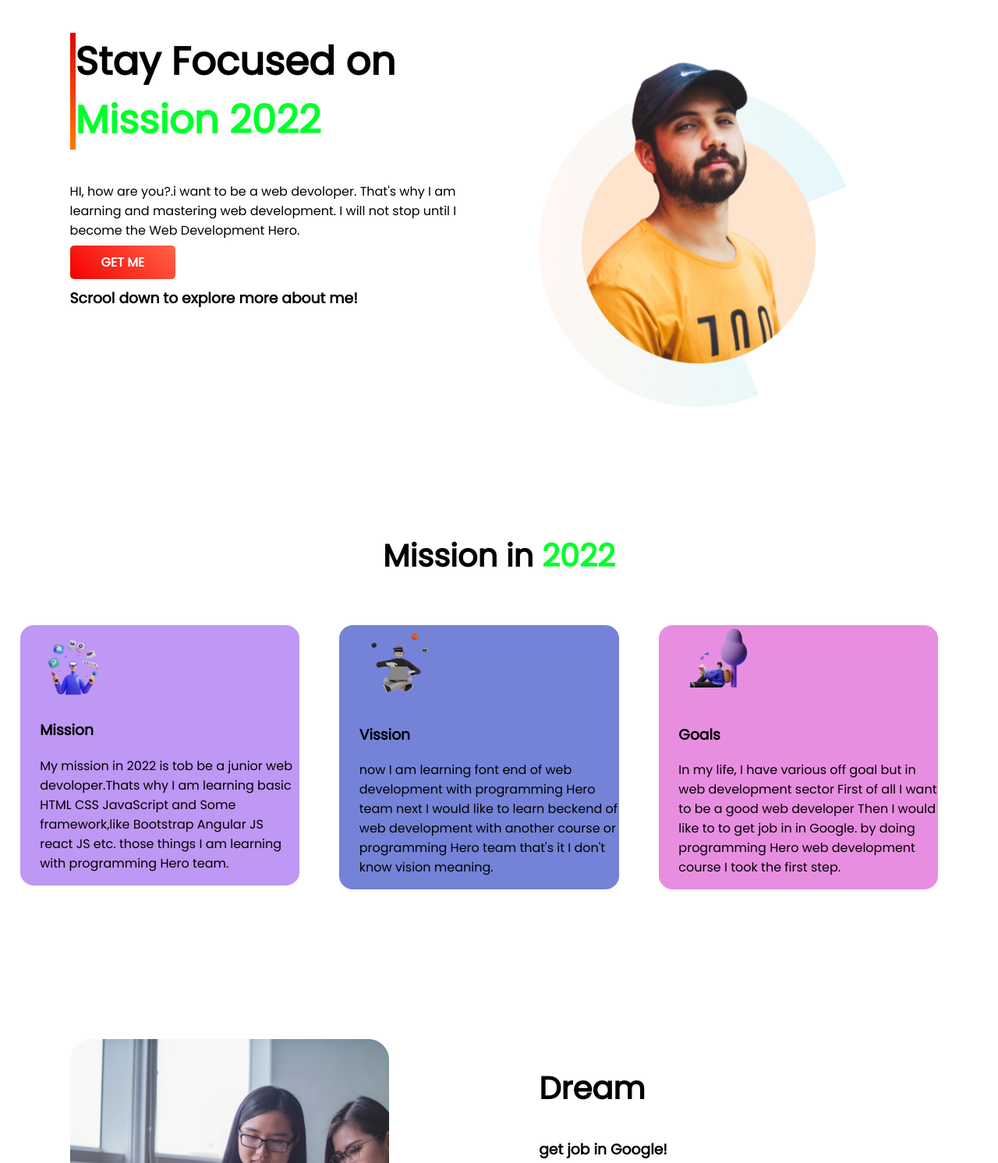
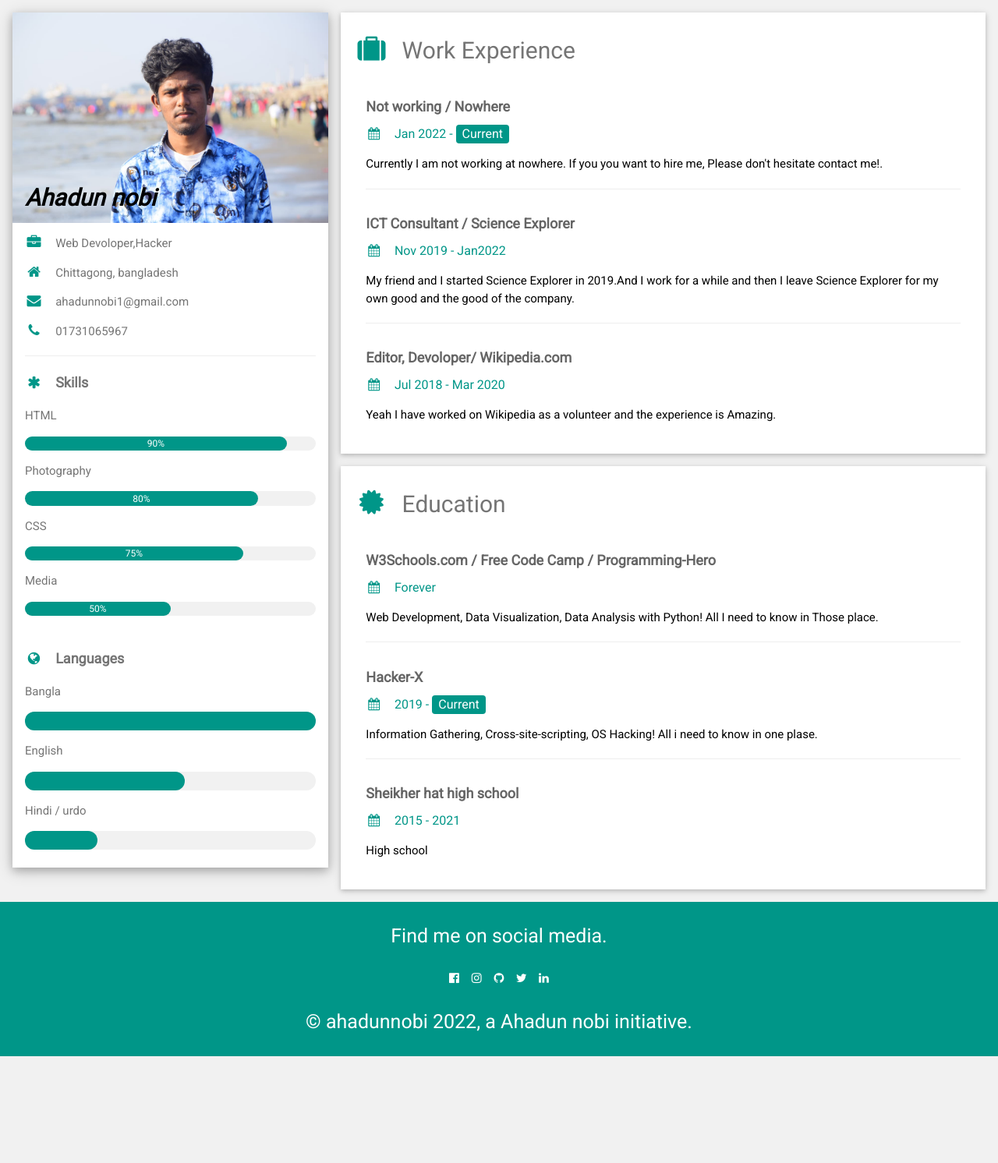
Before and after one commit to ahadunnobi/portfolio12, a plain HTML site: page index.html in a window 1280 px wide. Shown: the top 1492 px of the page at 78% size. After the commit the page ends 1355 px from the top, so only its background shows below. Drawn offline with nearby package versions, Linux system fonts and the light colour scheme.

Commit message:
fixed year

```diff
--- a/index.html
+++ b/index.html
@@ -1,91 +1,158 @@
 <!DOCTYPE html>
-<html lang="en">
-<head>
-    <meta charset="UTF-8">
-    <meta name="viewport" content="width=device-width, initial-scale=1.0">
-    <meta http-equiv="X-UA-Compatible" content="ie=edge">
-    <title>Ahadun nobi</title>
-    <link rel="shortcut icon" href="images/person/person-0.png" type="image/x-icon">
-    <link href="https://fonts.googleapis.com/css?family=Poppins&display=swap" rel="stylesheet">
-    <link rel="stylesheet" href="style.css">
-</head>
-<body>
-    <section>
-        <div class="half-width">
-            <h1 id="web">Stay Focused on <br><span id="col">Mission 2022</span> </h1>
+<html>
+<title>Ahadun nobi</title>
+<meta charset="UTF-8">
+<meta name="viewport" content="width=device-width, initial-scale=1">
+<link rel="stylesheet" href="https://www.w3schools.com/w3css/4/w3.css">
+<link rel='stylesheet' href='https://fonts.googleapis.com/css?family=Roboto'>
+<link rel="stylesheet" href="https://cdnjs.cloudflare.com/ajax/libs/font-awesome/4.7.0/css/font-awesome.min.css">
+<link rel="shortcut icon" href="images/person/my-bg.png" type="image/x-icon">
+<style>
+html,body,h1,h2,h3,h4,h5,h6 {
+  font-family: "Roboto", sans-serif
+}
+.col{
+  color: rgb(0, 0, 0);
+  font-style: italic;
+  font-weight: 700;
 
-            <p>HI, how are you?.i want to be a web devoloper. That's why I am learning and mastering web development. I will not stop until I become the Web Development Hero.</p>
-            <a class="anchor-button" target="_blank" href="">GET ME</a>
-            <h3>Scrool down to explore more about me!</h3>
+}
+footer p{
+  font-size: 25px;
+}
+footer a i{
+  width: 25px;
+}
+</style>
+<body class="w3-light-grey">
+
+<!-- Page Container -->
+<div class="w3-content w3-margin-top" style="max-width:1400px;">
+
+  <!-- The Grid -->
+  <div class="w3-row-padding">
+
+    <!-- Left Column -->
+    <div class="w3-third">
+
+      <div class="w3-white w3-text-grey w3-card-4">
+        <div class="w3-display-container">
+          <img src="images/person/ahad1.jpg" style="width:100%" alt="Avatar">
+          <div class="w3-display-bottomleft w3-container w3-text-black">
+            <h2 class="col">Ahadun nobi</h2>
+          </div>
         </div>
-        <div class="half-width">
-            <img src="images/person/person-0.png" alt="">
+        <div class="w3-container">
+          <p><i class="fa fa-briefcase fa-fw w3-margin-right w3-large w3-text-teal"></i>Web Devoloper,Hacker </p>
+          <p><i class="fa fa-home fa-fw w3-margin-right w3-large w3-text-teal"></i>Chittagong, bangladesh</p>
+          <p><i class="fa fa-envelope fa-fw w3-margin-right w3-large w3-text-teal"></i>ahadunnobi1@gmail.com</p>
+          <p><i class="fa fa-phone fa-fw w3-margin-right w3-large w3-text-teal"></i>01731065967</p>
+          <hr>
+
+          <p class="w3-large"><b><i class="fa fa-asterisk fa-fw w3-margin-right w3-text-teal"></i>Skills</b></p>
+          <p>HTML</p>
+          <div class="w3-light-grey w3-round-xlarge w3-small">
+            <div class="w3-container w3-center w3-round-xlarge w3-teal" style="width:90%">90%</div>
+          </div>
+          <p>Photography</p>
+          <div class="w3-light-grey w3-round-xlarge w3-small">
+            <div class="w3-container w3-center w3-round-xlarge w3-teal" style="width:80%">
+              <div class="w3-center w3-text-white">80%</div>
+            </div>
+          </div>
+          <p>CSS</p>
+          <div class="w3-light-grey w3-round-xlarge w3-small">
+            <div class="w3-container w3-center w3-round-xlarge w3-teal" style="width:75%">75%</div>
+          </div>
+          <p>Media</p>
+          <div class="w3-light-grey w3-round-xlarge w3-small">
+            <div class="w3-container w3-center w3-round-xlarge w3-teal" style="width:50%">50%</div>
+          </div>
+          <br>
+
+          <p class="w3-large w3-text-theme"><b><i class="fa fa-globe fa-fw w3-margin-right w3-text-teal"></i>Languages</b></p>
+          <p>Bangla</p>
+          <div class="w3-light-grey w3-round-xlarge">
+            <div class="w3-round-xlarge w3-teal" style="height:24px;width:100%"></div>
+          </div>
+          <p>English</p>
+          <div class="w3-light-grey w3-round-xlarge">
+            <div class="w3-round-xlarge w3-teal" style="height:24px;width:55%"></div>
+          </div>
+          <p>Hindi / urdo</p>
+          <div class="w3-light-grey w3-round-xlarge">
+            <div class="w3-round-xlarge w3-teal" style="height:24px;width:25%"></div>
+          </div>
+          <br>
         </div>
-    </section>
-    <section class="mission-area">
-        <h2 class="center">Mission in <span id="col">2022</span> </h2>
-        <div class="widt" id="collor">
-            <img src="images/illustrators/illustrator-1.png" alt="">
-            <h3>Mission</h3>
-            <p>My mission in 2022 is tob be a junior web devoloper.Thats why I am learning basic HTML CSS JavaScript and Some framework,like Bootstrap Angular JS react JS  etc. those things I am learning with programming Hero team.</p>
+      </div><br>
+
+    <!-- End Left Column -->
+    </div>
+
+    <!-- Right Column -->
+    <div class="w3-twothird">
+
+      <div class="w3-container w3-card w3-white w3-margin-bottom">
+        <h2 class="w3-text-grey w3-padding-16"><i class="fa fa-suitcase fa-fw w3-margin-right w3-xxlarge w3-text-teal"></i>Work Experience</h2>
+        <div class="w3-container">
+          <h5 class="w3-opacity"><b>Not working  / Nowhere</b></h5>
+          <h6 class="w3-text-teal"><i class="fa fa-calendar fa-fw w3-margin-right"></i>Jan 2022 - <span class="w3-tag w3-teal w3-round">Current</span></h6>
+          <p>Currently I am not working at nowhere. If you you want to hire me, Please don't hesitate contact me!.</p>
+          <hr>
         </div>
-        <div class="widt" id="collor1">
-            <img src="images/illustrators/illustrator-2.png" alt="">
-            <h3>Vission</h3>
-            <p>now I am learning font end of web development with programming Hero team next  I would like to learn beckend of web development with another course or programming Hero team that's it I don't know vision meaning.</p>
+        <div class="w3-container">
+          <h5 class="w3-opacity"><b>ICT Consultant / Science Explorer</b></h5>
+          <h6 class="w3-text-teal"><i class="fa fa-calendar fa-fw w3-margin-right"></i>Nov 2019 - Jan2022</h6>
+          <p>My friend and I started Science Explorer in 2019.And I work for a while and then I leave Science Explorer for my own good and the good of the company.</p>
+          <hr>
         </div>
-        <div class="widt" id="collor2">
-            <img src="images/illustrators/illustrator-3.png" alt="">
-            <h3>Goals</h3>
-            <p>In my life, I have various off goal but in web development sector First of all I want to be a good web developer Then I would like to to get job in in Google. by doing programming Hero web development course I took the first step.</p>
+        <div class="w3-container">
+          <h5 class="w3-opacity"><b>Editor, Devoloper/ Wikipedia.com</b></h5>
+          <h6 class="w3-text-teal"><i class="fa fa-calendar fa-fw w3-margin-right"></i>Jul 2018 - Mar 2020</h6>
+          <p>Yeah I have worked on Wikipedia as a volunteer and the experience is Amazing. </p><br>
         </div>
-    </section>
-    <section class="dream-area">
-        <div class="half-width">
-            <img src="images/person/coding.png" alt="">
+      </div>
+
+      <div class="w3-container w3-card w3-white">
+        <h2 class="w3-text-grey w3-padding-16"><i class="fa fa-certificate fa-fw w3-margin-right w3-xxlarge w3-text-teal"></i>Education</h2>
+        <div class="w3-container">
+          <h5 class="w3-opacity"><b>W3Schools.com / Free Code Camp / Programming-Hero</b></h5>
+          <h6 class="w3-text-teal"><i class="fa fa-calendar fa-fw w3-margin-right"></i>Forever</h6>
+          <p>Web Development, Data Visualization, Data Analysis with Python! All I need to know in Those place.</p>
+          <hr>
         </div>
-        <div class="half-width">
-            <h2>Dream</h2>
-            <h3>get job in Google!</h3>
-            <p>Whats upp, in this section I would like to tell you about  my dream' It's very simple . I want to get job in Google. you know, Google is the best company in the world and it's a tech giant and I heard a lot of story  about Google workers and I inspired from those stories to get job in Google. and I decide at decided I will work on Google!.</p>
-            <a class="anchor-button" href="">DOWNLOAD RESUME</a>
+        <div class="w3-container">
+          <h5 class="w3-opacity"><b>Hacker-X</b></h5>
+          <h6 class="w3-text-teal"><i class="fa fa-calendar fa-fw w3-margin-right"></i>2019 - <span class="w3-tag w3-teal w3-round">Current</span></h6>
+          <p>Information Gathering, Cross-site-scripting, OS Hacking! All i need to know in one plase.</p>
+          <hr>
         </div>
-    </section>
-    <section class="bgimg">
-        <div class="half-width">
-            <h1>About Me</h1>
-            <h3>I am Ahadun nobi.</h3>
-            <p>In simple word I am noob hacker noob web developer and a bad student after that I studied Sheikher hat High School,now I completing my high school in sitakunda degree college.and I also learning development from programming Hero you can call me A hero</p>
-            <a class="anchor-button" target="_blank" href="">HIRE ME</a>
+        <div class="w3-container">
+          <h5 class="w3-opacity"><b>Sheikher hat high school</b></h5>
+          <h6 class="w3-text-teal"><i class="fa fa-calendar fa-fw w3-margin-right"></i>2015 - 2021</h6>
+          <p>High school</p><br>
         </div>
-        <div class="half-width">
-            <img src="images/person/project.png" alt="">
-        </div>
-    </section>
-    <h1 class="center">Please comment!</h1>
-    <section class="from">
-        <form >
-          <label for="fname">First Name</label>
-          <input type="text" id="fname" name="firstname" placeholder="Your name..">
+      </div>
 
-          <label for="lname">Last Name</label>
-          <input type="text" id="lname" name="lastname" placeholder="Your last name..">
+    <!-- End Right Column -->
+    </div>
 
-          <label for="country">Country</label>
-          <select id="country" name="country">
-            <option value="bangladesh">Bangladesh<option>
-            <option value="australia">Australia</option>
-            <option value="canada">Canada</option>
-            <option value="usa">USA</option>
-          </select>
-          <label for="subject">Subject</label>
-        <textarea class="subject" name="subject" placeholder="Write something.."></textarea>
-    </textarea>
-          <input type="submit" value="Submit">
-        </form>
-    </section>
-    <footer>
-        <h1><i id="white">Mission</i> <span id="col">2022</span></h1>
-        <p id="white">© ahadunnobi 2022, a Ahadun nobi initiative.</p>
-    </footer>
+  <!-- End Grid -->
+  </div>
+
+  <!-- End Page Container -->
+</div>
+
+<footer class="w3-container w3-teal w3-center w3-margin-top">
+  <p>Find me on social media.</p>
+  <a href="https://web.facebook.com/ahadun.nobi.2.0" target="_blank"><i class="fa fa-facebook-official w3-hover-opacity"></i></a>
+  <a href="https://www.instagram.com/ahadunnobi/" target="_blank"><i class="fa fa-instagram w3-hover-opacity"></i></a>
+  <a href="https://github.com/ahadunnobi" target="_blank"><i class="fa fa-github w3-hover-opacity"></i></a>
+  <a href="https://www.twitter.com/in/ahadun-nobi/" target="_blank"><i class="fa fa-twitter w3-hover-opacity"></i></a>
+  <a href="https://www.linkedin.com/in/ahadun-nobi/" target="_blank"><i class="fa fa-linkedin w3-hover-opacity"></i></a>
+  <p>© ahadunnobi 2022, a Ahadun nobi initiative.</p>
+</footer>
+
 </body>
+</html>
--- a/style.css
+++ /dev/null
@@ -1,113 +0,0 @@
-body{
-    margin: 0;
-    font-family: 'Poppins', sans-serif;
-}
-section{
-    height: 500px;
-    padding-bottom: 150px;
-}
-#web{
-    border-left: 7px solid;
-    border-image: linear-gradient(180deg, rgb(221, 5, 5), rgb(255, 123, 0));
-    border-image-slice: 1;
-}
-.half-width{
-    width:40%;
-    float: left;
-    margin-left: 5%;
-    padding-left: 2%;
-}
-h1{
-    font-size: 50px;
-}
-#col{
-    color: rgb(0, 255, 42);
-}
-.half-width img{
-    width: 80%;
-}
-.anchor-button{
-    text-decoration: none;
-    background: linear-gradient(45deg, rgb(245, 0, 0), tomato);
-    padding: 10px 40px;
-    border-radius: 5px;
-    color: white;
-    font-weight: 700;
-}
-.center{
-    text-align: center;
-}
-h2{
-    font-size: 40px;
-}
-.widt{
-    width:26%;
-    float: left;
-    margin: 2%;
-    padding-left: 2%;
-    border-radius: 5%;
-}
-.mission-area .widt img{
-    width: 30%;
-}
-#collor{
-   background-color: rgba(151, 85, 238, 0.61);
-}
-#collor1{
-    background-color: rgba(69, 89, 202, 0.747);
-}
- #collor2{
-    background-color: rgba(216, 66, 203, 0.596);
-}
-.dream-area{
-    background-image: url("images/img/dream-bg.png");
-    background-repeat: no-repeat;
-    background-position: left;
-}
-input[type=text], select {
-    width: 100%;
-    padding: 12px 20px;
-    margin: 8px 0;
-    display: inline-block;
-    border: 1px solid #ccc;
-    border-radius: 4px;
-    box-sizing: border-box;
-}
-
-input[type=submit] {
-    width: 100%;
-    background-color: #4CAF50;
-    color: white;
-    padding: 14px 20px;
-    margin: 8px 0;
-    border: none;
-    border-radius: 4px;
-    cursor: pointer;
-}
-input[type=submit]:hover {
-    background-color: #45a049;
-}
-.from{
-    border-radius: 5px;
-    background-color: rgb(0, 0, 0);
-    padding: 20px;
-    margin: 10%;
-}
-.subject{
-    height: 150px;
-    width: 100%;
-}
-footer{
-	background-color: #000000;
-    padding: 70px 0;
-}
- footer h1{
-    text-align: center;
-}
-footer p{
-    text-align: center;
-    font-size: 20px;
-}
-#white{
-    color: rgb(255, 255, 255);
-}
```
Also changed, not shown: images/illustrators/illustrator-1.png (deleted), images/illustrators/illustrator-2.png (deleted), images/illustrators/illustrator-3.png (deleted), images/img/dream-bg.png (deleted), images/img/shape-1.png (deleted), images/person/ahad1.jpg (added), images/person/coding.png (deleted), images/person/my-bg.png (added), images/person/person-0.png (deleted), 1 other file.
